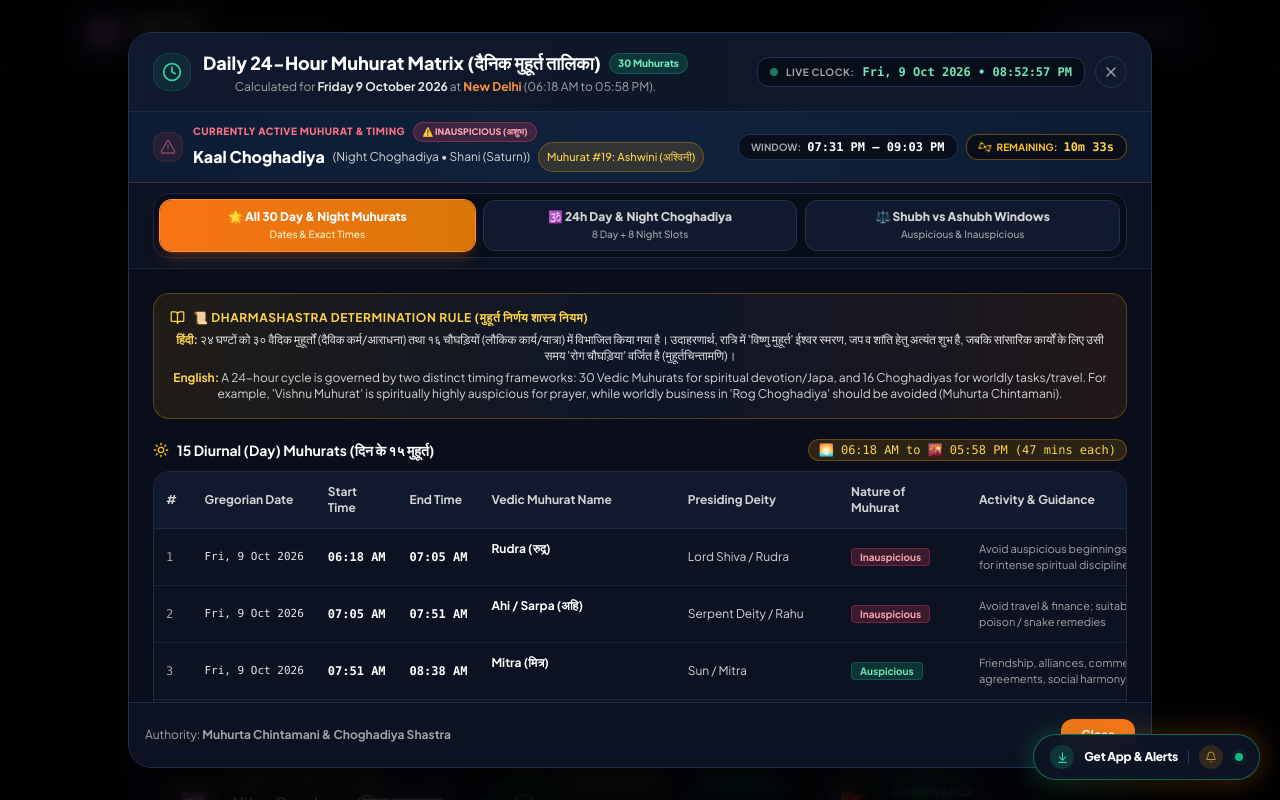
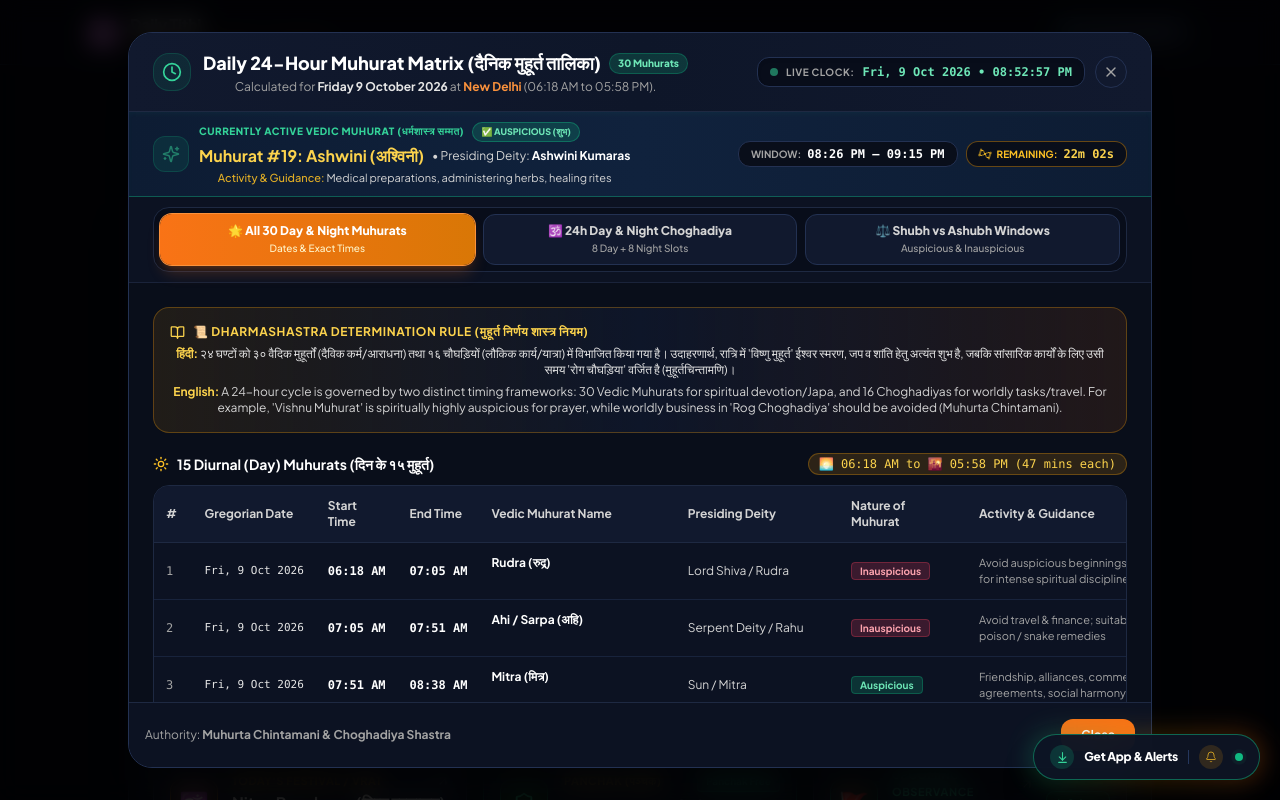
Before and after one commit to manishkana30-jpg/hindu-calendar-widget, a Next.js app: page / in a window 1280 px wide. Both pictures are taken after a click on the button 970 px from the left and 536 px from the top of the page. Shown: the top 800 px of the page. Built offline with nearby package versions, Linux system fonts and the light colour scheme.

Commit message:
fix(muhurat): observe authentic 30-vedic muhurat as primary in hero banner and add midnight rollover explanation

```diff
--- a/app/components/modals/DailyMuhuratModal.tsx
+++ b/app/components/modals/DailyMuhuratModal.tsx
@@ -164,6 +164,18 @@ export function DailyMuhuratModal({ isOpen, onClose, panchang }: Props) {
   // Currently active 30-Muhurat
   const active30Muhurat = [...dayMuhuratsWithTimes, ...nightMuhuratsWithTimes].find(m => m.isCurrent);
 
+  // Countdown remaining string for active 30-Muhurat
+  const activeMuhuratRemaining = (() => {
+    if (!active30Muhurat) return null;
+    const endMins = parseTimeToMinutes(active30Muhurat.endTime);
+    let diff = endMins - (currentMinutes % 1440);
+    if (diff < 0) diff += 1440;
+    const totalSec = Math.max(0, Math.floor(diff * 60));
+    const mins = Math.floor(totalSec / 60);
+    const secs = totalSec % 60;
+    return `${mins}m ${secs < 10 ? '0' + secs : secs}s`;
+  })();
+
   return (
     <div className="fixed inset-0 z-50 flex items-center justify-center p-4 bg-black/80 backdrop-blur-md animate-in fade-in duration-200">
       <div className="relative w-full max-w-5xl max-h-[92vh] bg-[#090e1a] border border-[#233152] rounded-3xl shadow-2xl overflow-hidden flex flex-col font-sans">
@@ -208,63 +220,63 @@ export function DailyMuhuratModal({ isOpen, onClose, panchang }: Props) {
           </div>
         </div>
 
-        {/* ── ⭐ DEDICATED PROMINENT ACTIVE MUHURAT & TIMING HERO BANNER (FIXED & COMPACT) ── */}
+        {/* ── ⭐ DEDICATED PROMINENT ACTIVE VEDIC MUHURAT BANNER (OBSERVED PER DHARMASHASTRA RULES) ── */}
+        {active30Muhurat && (
           <div className={`p-3 sm:px-6 sm:py-2.5 bg-gradient-to-r from-[#0d1c33] via-[#10223d] to-[#0d1c33] border-b ${
-          panchang.currentChoghadiya?.nature === 'AUSPICIOUS'
-            ? 'border-emerald-500/30'
-            : panchang.currentChoghadiya?.nature === 'NEUTRAL'
-            ? 'border-yellow-500/30'
-            : 'border-rose-500/30'
+            (active30Muhurat.nature === 'Highly Auspicious' || active30Muhurat.nature === 'Auspicious')
+              ? 'border-emerald-500/40 shadow-emerald-500/5'
+              : active30Muhurat.nature === 'Moderate'
+              ? 'border-yellow-500/40 shadow-yellow-500/5'
+              : 'border-rose-500/40 shadow-rose-500/5'
           } flex flex-wrap items-center justify-between gap-2.5 shadow-inner flex-shrink-0`}>
             <div className="flex items-center gap-2.5">
-            <div className={`p-1.5 rounded-xl border flex-shrink-0 animate-pulse ${
-              panchang.currentChoghadiya?.nature === 'AUSPICIOUS'
-                ? 'bg-emerald-500/20 text-emerald-400 border-emerald-500/30'
-                : panchang.currentChoghadiya?.nature === 'NEUTRAL'
-                ? 'bg-yellow-500/20 text-yellow-300 border-yellow-500/30'
-                : 'bg-rose-500/20 text-rose-400 border-rose-500/30'
+              <div className={`p-2 rounded-xl border flex-shrink-0 animate-pulse ${
+                (active30Muhurat.nature === 'Highly Auspicious' || active30Muhurat.nature === 'Auspicious')
+                  ? 'bg-emerald-500/20 text-emerald-400 border-emerald-500/40'
+                  : active30Muhurat.nature === 'Moderate'
+                  ? 'bg-yellow-500/20 text-yellow-300 border-yellow-500/40'
+                  : 'bg-rose-500/20 text-rose-400 border-rose-500/40'
               }`}>
-              {panchang.currentChoghadiya?.nature === 'AUSPICIOUS' ? (
-                <Sparkles size={16} />
-              ) : panchang.currentChoghadiya?.nature === 'NEUTRAL' ? (
-                <Star size={16} />
+                {(active30Muhurat.nature === 'Highly Auspicious' || active30Muhurat.nature === 'Auspicious') ? (
+                  <Sparkles size={18} />
+                ) : active30Muhurat.nature === 'Moderate' ? (
+                  <Star size={18} />
                 ) : (
-                <AlertTriangle size={16} />
+                  <AlertTriangle size={18} />
                 )}
               </div>
               <div>
-              <div className="flex items-center gap-2">
+                <div className="flex flex-wrap items-center gap-2">
                   <span className={`text-[10px] font-extrabold tracking-wider uppercase ${
-                  panchang.currentChoghadiya?.nature === 'AUSPICIOUS'
+                    (active30Muhurat.nature === 'Highly Auspicious' || active30Muhurat.nature === 'Auspicious')
                       ? 'text-emerald-400'
-                    : panchang.currentChoghadiya?.nature === 'NEUTRAL'
+                      : active30Muhurat.nature === 'Moderate'
                       ? 'text-yellow-300'
                       : 'text-rose-400'
                   }`}>
-                  CURRENTLY ACTIVE MUHURAT & TIMING
+                    CURRENTLY ACTIVE VEDIC MUHURAT (धर्मशास्त्र सम्मत)
                   </span>
                   <span className={`px-2 py-0.5 rounded-full text-[9px] font-extrabold border ${
-                  panchang.currentChoghadiya?.nature === 'AUSPICIOUS'
+                    (active30Muhurat.nature === 'Highly Auspicious' || active30Muhurat.nature === 'Auspicious')
                       ? 'bg-emerald-500/20 text-emerald-300 border-emerald-500/40'
-                    : panchang.currentChoghadiya?.nature === 'NEUTRAL'
+                      : active30Muhurat.nature === 'Moderate'
                       ? 'bg-yellow-500/20 text-yellow-300 border-yellow-500/40'
                       : 'bg-rose-500/20 text-rose-300 border-rose-500/40'
                   }`}>
-                  {panchang.currentChoghadiya?.nature === 'AUSPICIOUS' && '✅ AUSPICIOUS (शुभ)'}
-                  {panchang.currentChoghadiya?.nature === 'NEUTRAL' && '⚡ NEUTRAL (मध्यम)'}
-                  {panchang.currentChoghadiya?.nature === 'INAUSPICIOUS' && '⚠️ INAUSPICIOUS (अशुभ)'}
+                    {active30Muhurat.nature === 'Highly Auspicious' && '🌟 HIGHLY AUSPICIOUS (परम शुभ)'}
+                    {active30Muhurat.nature === 'Auspicious' && '✅ AUSPICIOUS (शुभ)'}
+                    {active30Muhurat.nature === 'Moderate' && '⚡ MODERATE (मध्यम)'}
+                    {active30Muhurat.nature === 'Inauspicious' && '⚠️ INAUSPICIOUS (अशुभ)'}
                   </span>
                 </div>
-              <div className="text-sm sm:text-base font-extrabold text-white flex flex-wrap items-center gap-2">
-                <span>{panchang.currentChoghadiya?.displayName || 'Labh Choghadiya'}</span>
-                <span className="text-xs text-neutral-300 font-normal hidden sm:inline">
-                  ({panchang.currentChoghadiya?.periodType} Choghadiya • {panchang.currentChoghadiya?.ruler})
+                <div className="text-sm sm:text-base font-extrabold text-white flex flex-wrap items-center gap-2 mt-0.5">
+                  <span className="text-amber-300 font-bold">Muhurat #{active30Muhurat.index}: {active30Muhurat.name}</span>
+                  <span className="text-xs text-neutral-300 font-normal">
+                    • Presiding Deity: <strong className="text-white">{active30Muhurat.deity}</strong>
                   </span>
-                {active30Muhurat && (
-                  <span className="text-[11px] px-2 py-0.5 rounded-full bg-amber-500/15 text-amber-300 border border-amber-500/30 font-medium">
-                    Muhurat #{active30Muhurat.index}: {active30Muhurat.name}
-                  </span>
-                )}
+                </div>
+                <div className="text-[11px] text-neutral-300 mt-0.5">
+                  <span className="text-amber-400/90 font-medium">Activity & Guidance:</span> {active30Muhurat.activity}
                 </div>
               </div>
             </div>
@@ -274,19 +286,22 @@ export function DailyMuhuratModal({ isOpen, onClose, panchang }: Props) {
               <div className="px-3 py-1 rounded-xl bg-[#090e1a] border border-[#233152] text-xs">
                 <span className="text-[10px] text-neutral-400 uppercase font-bold mr-1.5">Window:</span>
                 <span className="font-mono font-bold text-white text-xs">
-                {panchang.currentChoghadiya?.windowString || '08:14 PM — 09:37 PM'}
+                  {active30Muhurat.startTime} — {active30Muhurat.endTime}
                 </span>
               </div>
 
+              {activeMuhuratRemaining && (
                 <div className="px-3 py-1 rounded-xl bg-[#090e1a] border border-amber-500/40 text-xs flex items-center gap-1.5">
                   <Hourglass size={12} className="text-amber-400 animate-spin" />
                   <span className="text-[10px] text-amber-400 uppercase font-bold hidden sm:inline">Remaining:</span>
                   <span className="font-mono font-extrabold text-amber-300 text-xs">
-                {panchang.currentChoghadiya?.remainingString || '77m 12s'}
+                    {activeMuhuratRemaining}
                   </span>
                 </div>
+              )}
             </div>
           </div>
+        )}
 
         {/* ── 🔘 HIGH-VISIBILITY CLICKABLE NAVIGATION TABS (PROMINENT PILLS - NEVER HIDDEN) ── */}
         <div className="p-2.5 sm:px-6 bg-[#0c1222] border-b border-[#1a233a] flex-shrink-0">
@@ -422,7 +437,7 @@ export function DailyMuhuratModal({ isOpen, onClose, panchang }: Props) {
 
               {/* 15 Nocturnal (Night) Muhurats */}
               <div>
-                <div className="flex flex-wrap items-center justify-between gap-2 mb-2.5">
+                <div className="flex flex-wrap items-center justify-between gap-2 mb-1.5">
                   <h3 className="text-sm font-bold text-white flex items-center gap-2">
                     <Moon size={16} className="text-indigo-300" />
                     <span>15 Nocturnal (Night) Muhurats (रात्रि के १५ मुहूर्त)</span>
@@ -431,6 +446,9 @@ export function DailyMuhuratModal({ isOpen, onClose, panchang }: Props) {
                     🌇 {panchang.sunset} to 🌅 {panchang.sunrise} ({Math.round(nightSlotDuration)} mins each)
                   </span>
                 </div>
+                <p className="text-[11px] text-neutral-400 mb-2.5 leading-relaxed">
+                  ℹ️ <strong className="text-amber-300">Vedic Night (रात्रिमान):</strong> Extends continuously from Sunset to Sunrise. Slots before 12:00 AM midnight belong to the evening calendar date, while slots after 12:00 AM midnight roll over into the morning of the next date as per the Gregorian calendar.
+                </p>
 
                 <div className="rounded-2xl border border-[#1e2942] overflow-hidden bg-[#0c1222]">
                   <div className="overflow-x-auto">
```
Lines whose indentation alone changed are shown as unchanged.
